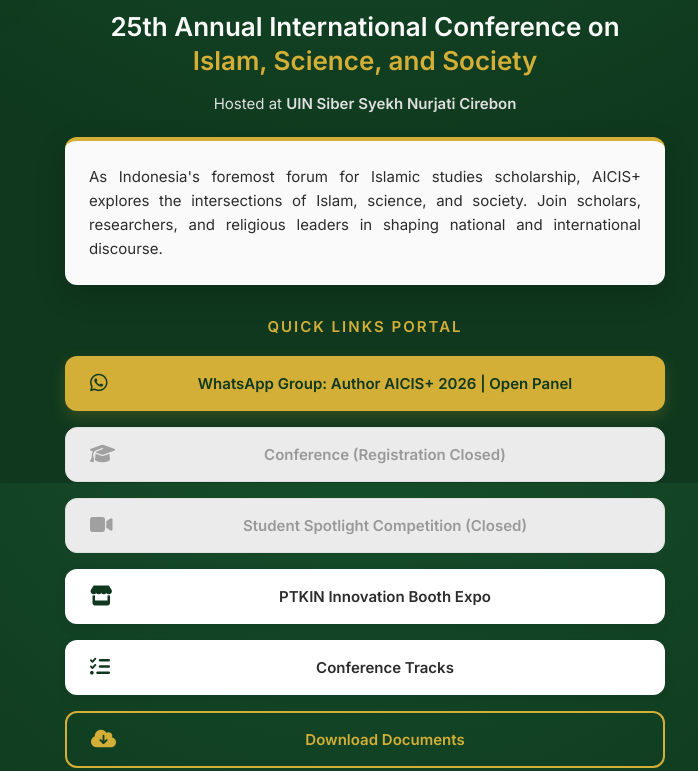
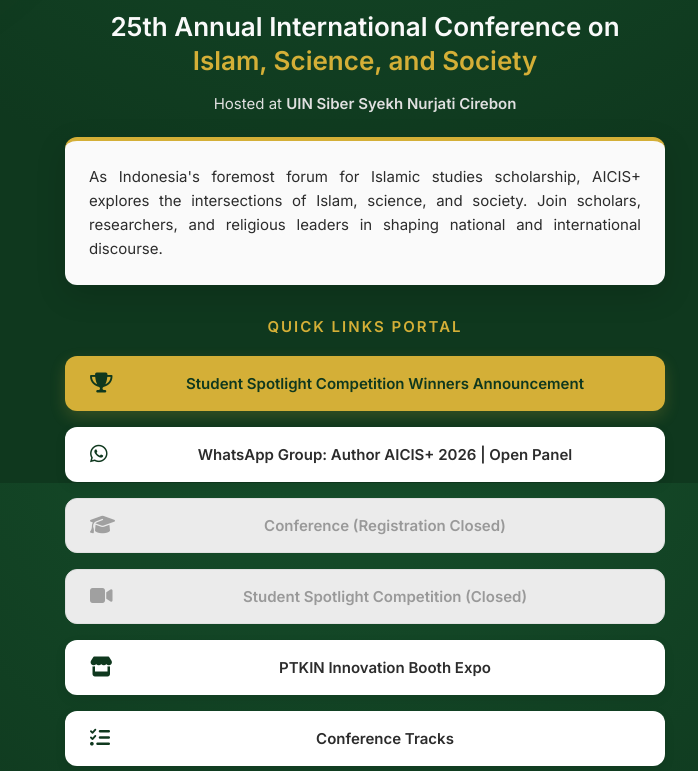
Before and after one commit to laboratoriumsiber-26/aicis-quicklinks, a plain HTML site: page index.html in a window 1280 px wide. Shown: the part 317-1088 px from the top of the page, without its empty margins (275-973 px from the left). Drawn offline with Linux system fonts and the light colour scheme.

Commit message:
Add Student Spotlight link and update WhatsApp link

```diff
--- a/index.html
+++ b/index.html
@@ -63,8 +63,14 @@
                 style="color: var(--accent-gold); font-size: 15px; font-weight: 700; letter-spacing: 2px; text-transform: uppercase; text-align: center; margin-bottom: 4px;">
                 Quick Links Portal</div>
 
+            <a href="https://aicis.uinssc.ac.id/student-spotlight-winners" class="link-btn primary-btn"
+                target="_blank" rel="noopener noreferrer">
+                <i class="fa-solid fa-trophy icon"></i>
+                Student Spotlight Competition Winners Announcement
+            </a>
+
             <a href="https://chat.whatsapp.com/JXbbpyHaNB97d7YPJAbEnz?s=sh&p=a&mlu=4&ilr=4"
-                class="link-btn primary-btn" target="_blank" rel="noopener noreferrer">
+                class="link-btn" target="_blank" rel="noopener noreferrer">
                 <i class="fa-brands fa-whatsapp icon"></i>
                 WhatsApp Group: Author AICIS+ 2026 | Open Panel
             </a>
```
